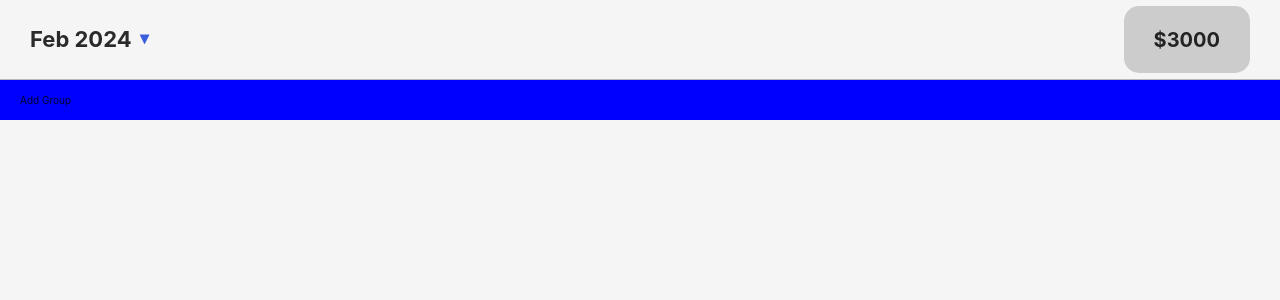
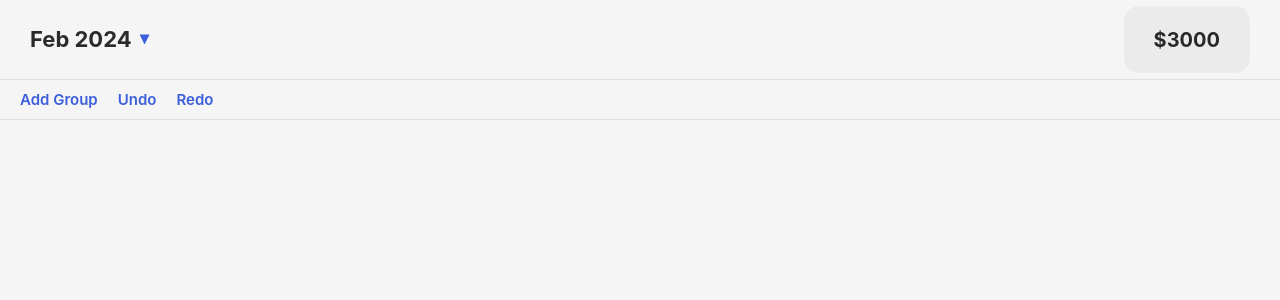
Before and after one commit to Hugo-Farias/budget-control, a React (Vite) app: page / in a window 1280 px wide. Shown: the top 300 px of the page. Built offline with nearby package versions, Linux system fonts and the light colour scheme.

Commit message:
toolbar palceholder

```diff
--- a/src/App.scss
+++ b/src/App.scss
@@ -1,4 +1,4 @@
-@import "scss-imports/variables";
+@import "src/variables";
 
 .app {
 }
--- a/src/scss-imports/_variables.scss
+++ b/src/_variables.scss
@@ -6,5 +6,5 @@ $color-background: rgba(0, 0, 0, 0.04);
 $color-primary: rgb(59, 94, 218);
 $color-font: rgba(0, 0, 0, 0.83);
 //$color-font: rgb(0, 0, 35);
-$color-gray: rgba(0, 0, 0, 0.17);
-$color-border: rgba(0, 0, 0, 0.25);
+$color-gray: rgba(0, 0, 0, 0.04);
+$color-border: rgba(0, 0, 0, 0.09);
--- a/src/components/Header.scss
+++ b/src/components/Header.scss
@@ -1,4 +1,4 @@
-@import "src/scss-imports/variables";
+@import "src/variables";
 
 .header {
   display: flex;
--- a/src/components/List.scss
+++ b/src/components/List.scss
@@ -1,9 +1,16 @@
+@import "../variables";
+
 .list {
   .toolbar {
+    border-bottom: 1px solid $color-border;
+    font-size: 1.5rem;
+    font-weight: 600;
+    color: $color-primary;
     display: flex;
     align-items: center;
+    gap: 2rem;
     padding-inline: 2rem;
-    background-color: blue;
+    //background-color: blue;
     height: 4rem;
   }
 }
--- a/src/components/List.tsx
+++ b/src/components/List.tsx
@@ -5,6 +5,8 @@ const List = function () {
     <div className="list">
       <div className="toolbar">
         <div className="add-group">Add Group</div>
+        <div className="undo">Undo</div>
+        <div className="redo">Redo</div>
       </div>
     </div>
   );
--- a/src/index.scss
+++ b/src/index.scss
@@ -1,4 +1,4 @@
-@import "scss-imports/variables";
+@import "src/variables";
 
 :root {
   font-family: Inter, sans-serif;
```
